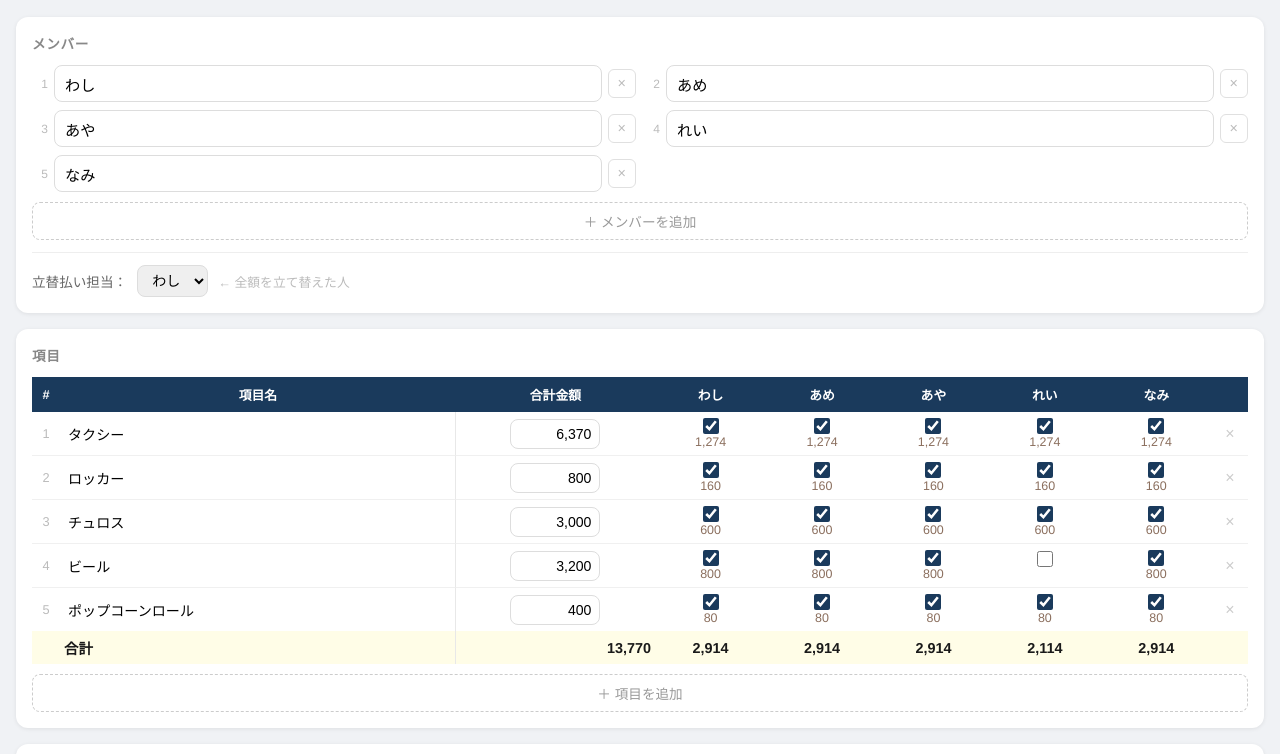
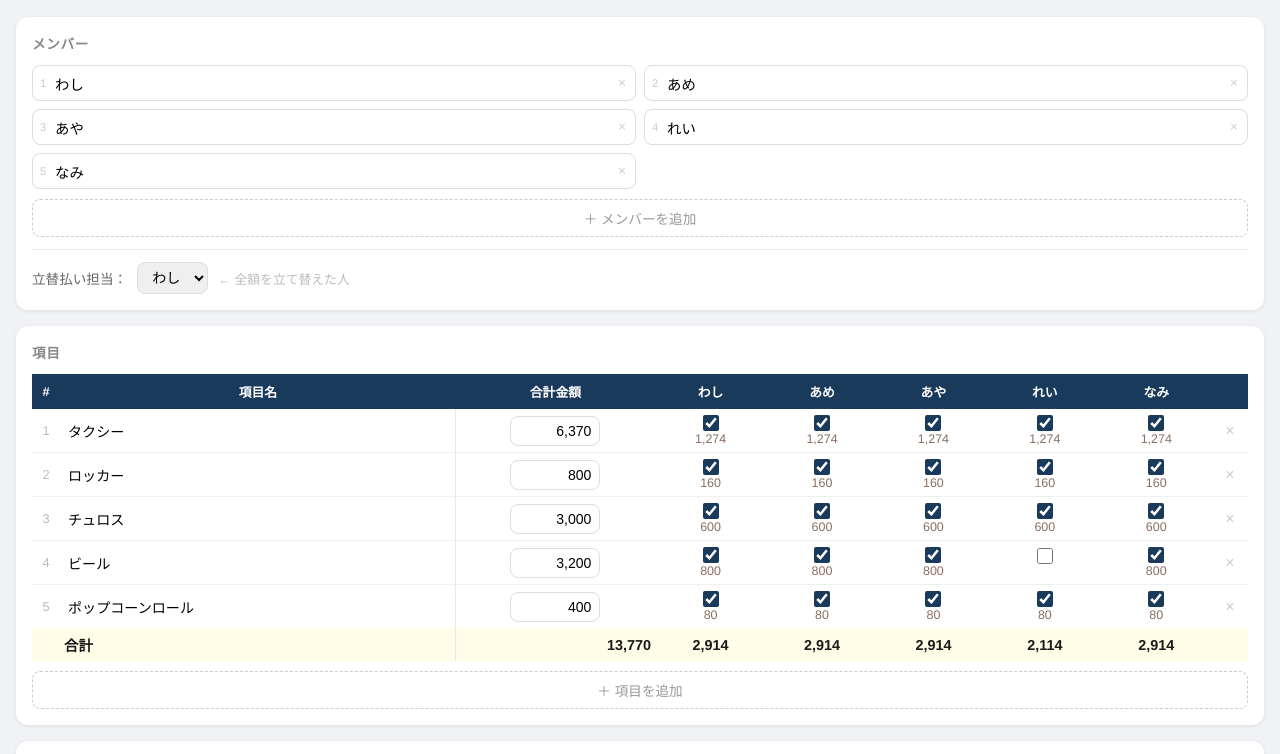
Before and after one commit to m-camellia/seisan-app, a plain HTML site: page index.html in a window 1280 px wide. Shown: the part 51-805 px from the top of the page. Drawn offline with Linux system fonts and the light colour scheme.

Commit message:
Add files via upload

```diff
--- a/index.html
+++ b/index.html
@@ -48,46 +48,48 @@
   }
 
   .member-input {
-    display: flex;
-    align-items: center;
-    gap: 6px;
+    position: relative;
+  }
+
+  .member-num {
+    position: absolute;
+    left: 8px;
+    top: 50%;
+    transform: translateY(-50%);
+    font-size: 0.7rem;
+    color: #ccc;
+    pointer-events: none;
+    z-index: 1;
   }
 
   .member-input input[type="text"] {
-    flex: 1;
+    width: 100%;
     border: 1px solid #ddd;
     border-radius: 8px;
-    padding: 9px 10px;
-    font-size: 0.95rem;
+    padding: 9px 28px 9px 22px;
+    font-size: 0.9rem;
     outline: none;
     transition: border-color 0.2s;
-    min-width: 0;
   }
 
   .member-input input[type="text"]:focus { border-color: #8b6f5e; }
 
-  .member-num {
-    font-size: 0.75rem;
-    color: #bbb;
-    min-width: 16px;
-    text-align: right;
-    flex-shrink: 0;
+  .btn-del-member {
+    position: absolute;
+    right: 6px;
+    top: 50%;
+    transform: translateY(-50%);
+    background: none;
+    border: none;
+    cursor: pointer;
+    color: #ccc;
+    font-size: 0.85rem;
+    padding: 4px 4px;
+    line-height: 1;
+    transition: color 0.2s;
   }
 
-  .btn-del-member {
-    background: none;
-    border: 1px solid #e0e0e0;
-    border-radius: 6px;
-    cursor: pointer;
-    color: #bbb;
-    font-size: 0.9rem;
-    padding: 6px 9px;
-    flex-shrink: 0;
-    transition: color 0.2s, border-color 0.2s;
-    line-height: 1;
-  }
-
-  .btn-del-member:hover { color: #e55; border-color: #e55; }
+  .btn-del-member:hover { color: #e55; }
 
   /* Items */
   .items-table {
@@ -347,7 +349,7 @@
 <div class="card">
   <h2>手動調整</h2>
   <div class="adj-grid" id="adjGrid"></div>
-  <p style="font-size:0.75rem;color:#bbb;margin-top:10px;text-align:center">＋ : 負担増（余分に受け取った等）　／　− : 負担減（余分に支払った等）</p>
+  <p style="font-size:0.75rem;color:#bbb;margin-top:10px;text-align:center">＋ : 多く払う　／　− : 少なく払う</p>
 </div>
 
 <!-- Summary -->
@@ -418,7 +420,8 @@ function renderMembers() {
     div.innerHTML = `
       <span class="member-num">${i + 1}</span>
       <input type="text" value="${name}" placeholder="名前を入力"
-        oninput="state.members[${i}]=this.value; fullRender();">
+        oninput="state.members[${i}]=this.value;"
+        onblur="fullRender();">
       <button class="btn-del-member" onclick="removeMember(${i})"
         style="${state.members.length <= 2 ? 'visibility:hidden' : ''}">×</button>
     `;
```
